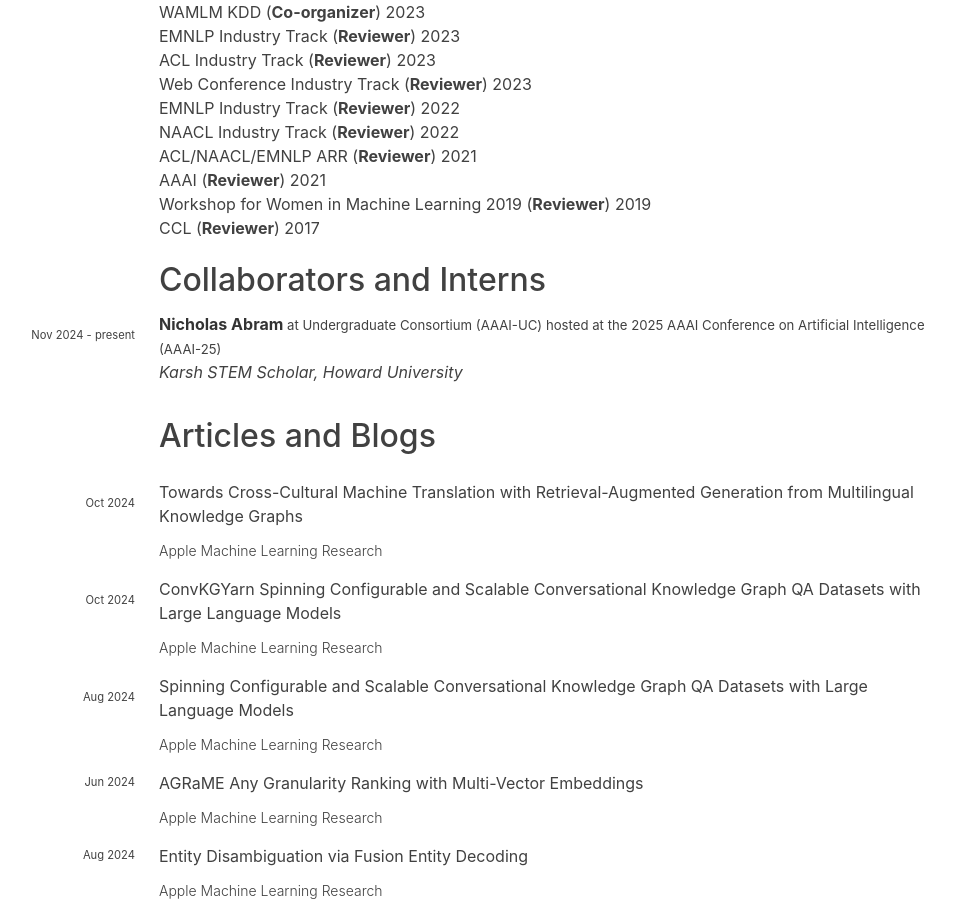
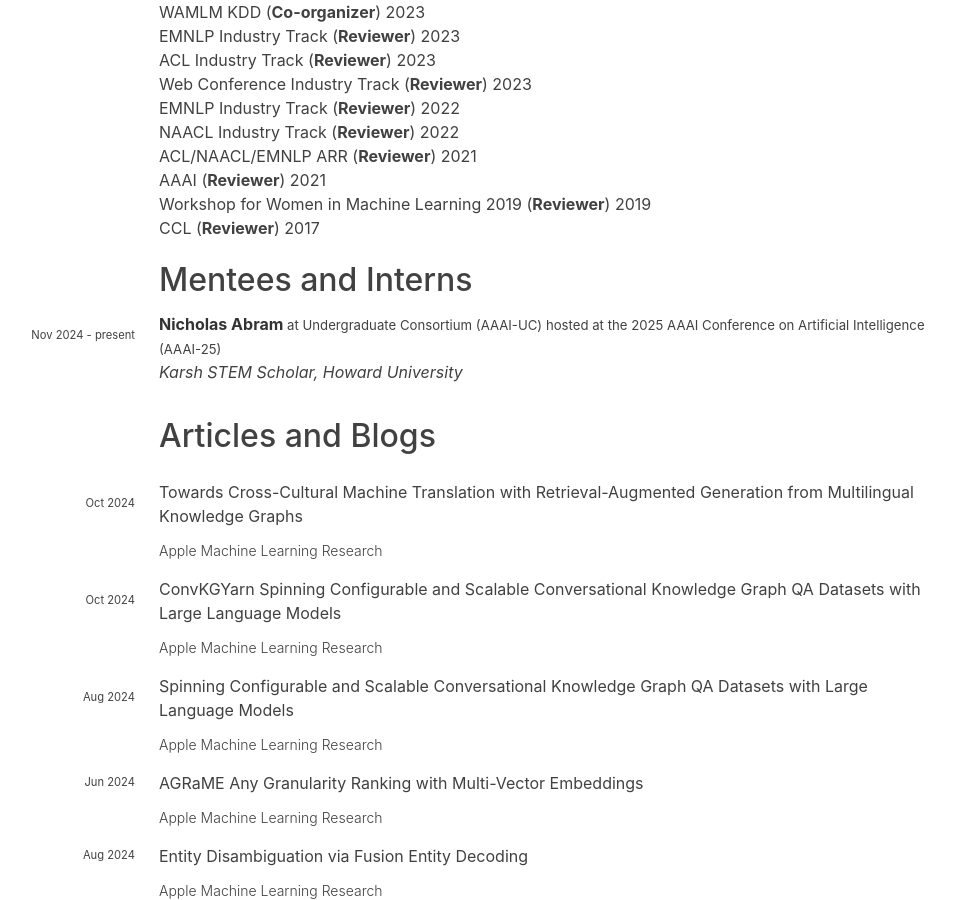
Before and after one commit to hariharanragothaman/hariharanragothaman.github.io, a Jekyll site: the page built from cv.md, in a window 1280 px wide and 900 px high, scrolled down 3330 px. Shown: the whole window, without its empty margins (173-1128 px from the left). Built offline with Jekyll 4.4.1, drawn with Linux system fonts in a browser that asks for light colours; nearby versions of some CDN libraries; some web fonts are replaced.

Commit message:
Polishes and Updates

```diff
--- a/cv.md
+++ b/cv.md
@@ -97,7 +97,7 @@
 {% include cv/university_lectures.html talk=title %}
 {% endfor %}
 
-## Collaborators and Interns
+## Mentees and Interns
 
 {::nomarkdown}
 {% for mentee in site.data.mentoring %}
```
